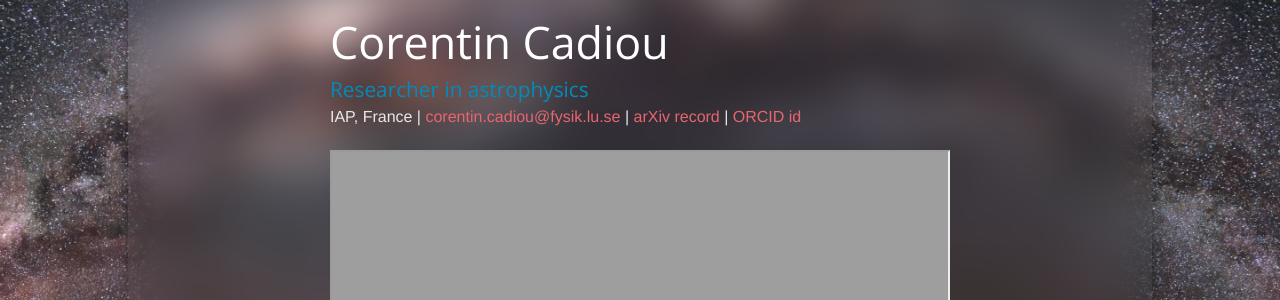
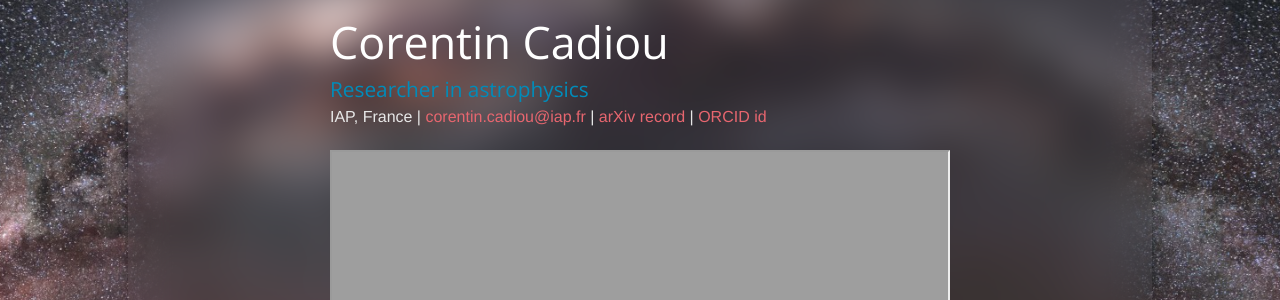
Before and after one commit to cphyc/cphyc.github.io, a Jekyll site: the page built from cv/index.html, in a window 1280 px wide. Shown: the part 231-531 px from the top of the page. Built offline with Jekyll 4.4.1, drawn with Linux system fonts in a browser that asks for light colours; nearby versions of some CDN libraries.

Commit message:
Change email

```diff
--- a/cv/index.html
+++ b/cv/index.html
@@ -10,7 +10,7 @@ description: My CV
   <h3 itemprop="title">Researcher in astrophysics</h3>
   <p>
     <span itemprop="address"><span itemprop="locality">IAP</span>, <span itemprop="region">France</span></span> |
-    <a itemprop="email" href="mailto:corentin.cadiou@iap.fr">corentin.cadiou@fysik.lu.se</a> |
+    <a itemprop="email" href="mailto:corentin.cadiou@iap.fr">corentin.cadiou@iap.fr</a> |
     <a itemprop="arxiv" href="https://arxiv.org/a/cadiou_c_1.html">arXiv record</a> |
     <a itemprop="orcid" href="https://orcid.org/0000-0003-2285-0332">ORCID id</a>
 
```
